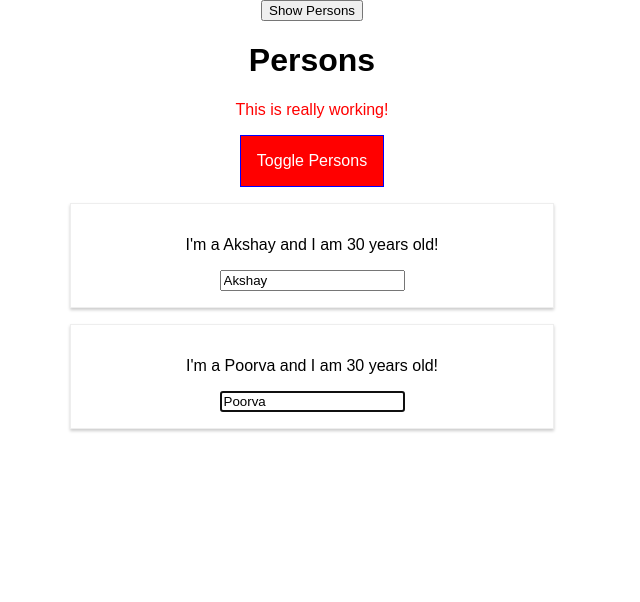
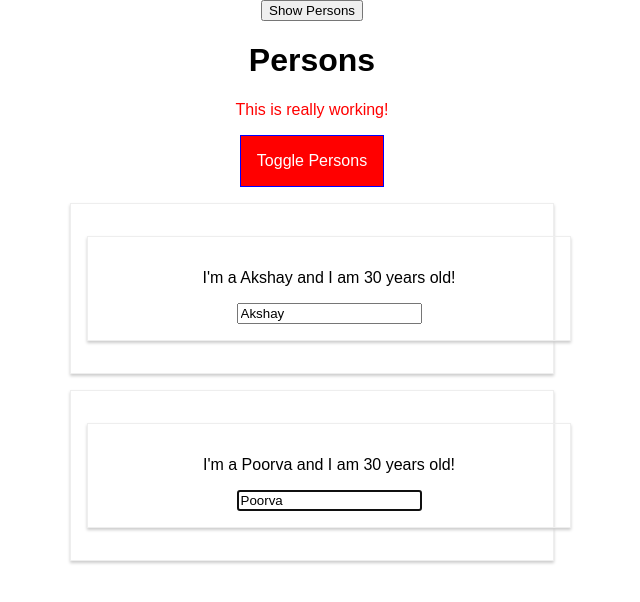
Before and after one commit to akshaypalshikar/react-app, a React app: page / in a window 1280 px wide. Shown: the top 602 px of the page, without its empty margins (328-968 px from the left). Built offline with nearby package versions, Linux system fonts and the light colour scheme.

Commit message:
with hoc using forwardedRef

```diff
--- a/src/components/Persons/Person/Person.js
+++ b/src/components/Persons/Person/Person.js
@@ -53,4 +53,4 @@ Person.propTypes = {
 
 }
 
-export default Person;
+export default withClass(Person,cssClasses.Person);
--- a/src/components/Persons/Persons.js
+++ b/src/components/Persons/Persons.js
@@ -43,7 +43,7 @@ class Persons extends PureComponent {
         return (
           <ErrorBoundary key={person.id} >
             <Person {...person}
-              ref = {this.lastPersonRef}
+              forwardedRef = {this.lastPersonRef}
               clicked={() => this.props.deletePersonHandler(index)}
               changed={event => this.props.nameChangedHandler(event, person.id)}
 
--- a/src/hoc/WithClass.js
+++ b/src/hoc/WithClass.js
@@ -15,7 +15,7 @@ const withClass = (WrappedComponent,className) =>{
         render(){
             return(
                 <div className={className}>
-                    <WrappedComponent {...this.props}/>
+                    <WrappedComponent ref={this.props.forwardedRef} {...this.props}/>
                 </div>
             );
         }
```
